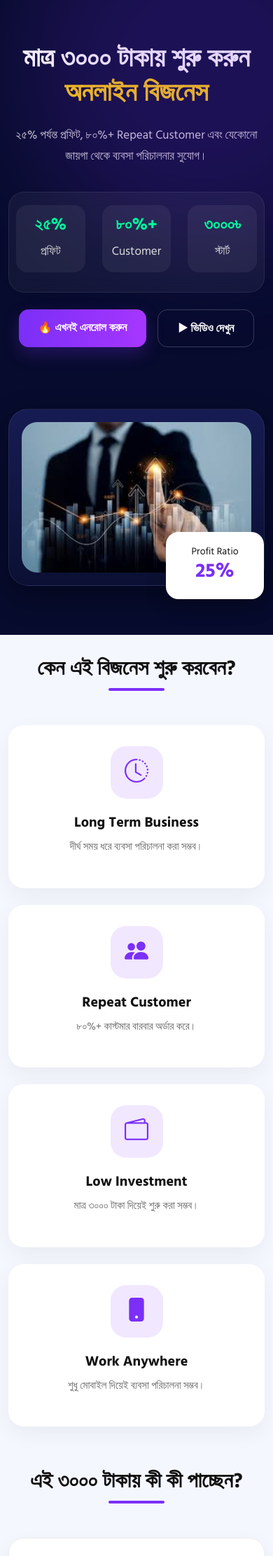
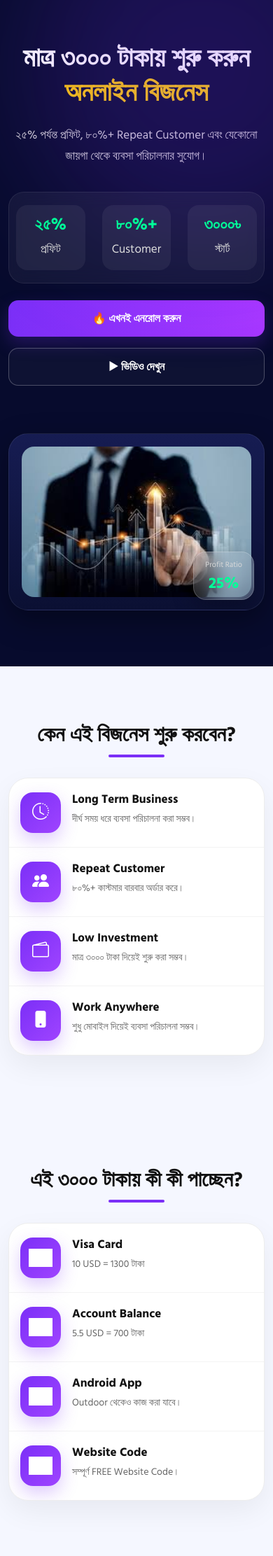
Before and after one commit to bamdyasin/coinbusiness, a PHP site: page / in a window 390 px wide. Shown: the part 81-2304 px from the top of the page at 70% size. Run offline with PHP 8.4, Linux system fonts and the light colour scheme; grey boxes are pictures that could not be loaded.

Commit message:
design Ok

```diff
--- a/index.html
+++ b/index.html
@@ -1,6 +1,7 @@
 <!DOCTYPE html>
 <html lang="bn">
 <head>
+
 <meta charset="UTF-8">
 <meta name="viewport" content="width=device-width, initial-scale=1.0">
 
@@ -9,18 +10,19 @@
 <!-- Bootstrap -->
 <link href="https://cdn.jsdelivr.net/npm/bootstrap@5.3.3/dist/css/bootstrap.min.css" rel="stylesheet">
 
+<!-- Bootstrap Icons -->
+<link rel="stylesheet" href="https://cdn.jsdelivr.net/npm/bootstrap-icons@1.11.3/font/bootstrap-icons.min.css">
+
 <!-- Google Font -->
 <link href="https://fonts.googleapis.com/css2?family=Hind+Siliguri:wght@400;500;600;700&display=swap" rel="stylesheet">
 
-  <!-- Icons -->
-  <link rel="stylesheet" href="https://cdn.jsdelivr.net/npm/bootstrap-icons@1.11.3/font/bootstrap-icons.min.css">
-
+<!-- Custom Style -->
 <link rel="stylesheet" href="style.css">
 
 </head>
 <body>
 
-<!-- Navbar -->
+<!-- NAVBAR -->
 
 <nav class="navbar navbar-expand-lg">
 
@@ -61,17 +63,13 @@
 
       </ul>
 
-      <a href="#" class="btn btn-main ms-lg-4 mt-3 mt-lg-0">
-        এখনই এনরোল করুন
-      </a>
-
     </div>
 
   </div>
 
 </nav>
 
-<!-- Hero -->
+<!-- HERO -->
 
 <section class="hero">
 
@@ -121,6 +119,8 @@
 
         </div>
 
+        <!-- BUTTONS -->
+
         <div class="d-flex gap-3 flex-wrap mt-4 justify-content-center justify-content-lg-start">
 
           <a href="#" class="btn btn-main">
@@ -139,11 +139,14 @@
 
         <div class="hero-card">
 
-          <img src="images.jpg">
+          <img src="images.jpg" alt="Business Image">
 
           <div class="floating-badge">
+
             <small>Profit Ratio</small>
+
             <h4>25%</h4>
+
           </div>
 
         </div>
@@ -156,7 +159,7 @@
 
 </section>
 
-<!-- Features -->
+<!-- FEATURES -->
 
 <section>
 
@@ -166,75 +169,107 @@
       <h2>কেন এই বিজনেস শুরু করবেন?</h2>
     </div>
 
-    <div class="row g-4">
+    <!-- Desktop -->
+
+    <div class="row g-4 d-none d-md-flex">
 
       <div class="col-md-6 col-lg-3">
-
         <div class="feature-card">
-
           <div class="feature-icon">
             <i class="bi bi-clock-history"></i>
           </div>
+          <h5>Long Term Business</h5>
+          <p>দীর্ঘ সময় ধরে ব্যবসা পরিচালনা করা সম্ভব।</p>
+        </div>
+      </div>
 
-          <h5>Long Term Business</h5>
+      <div class="col-md-6 col-lg-3">
+        <div class="feature-card">
+          <div class="feature-icon">
+            <i class="bi bi-people-fill"></i>
+          </div>
+          <h5>Repeat Customer</h5>
+          <p>৮০%+ কাস্টমার বারবার অর্ডার করে।</p>
+        </div>
+      </div>
 
-          <p>
-            দীর্ঘ সময় ধরে ব্যবসা পরিচালনা করা সম্ভব।
-          </p>
+      <div class="col-md-6 col-lg-3">
+        <div class="feature-card">
+          <div class="feature-icon">
+            <i class="bi bi-wallet2"></i>
+          </div>
+          <h5>Low Investment</h5>
+          <p>মাত্র ৩০০০ টাকা দিয়েই শুরু করা সম্ভব।</p>
+        </div>
+      </div>
 
+      <div class="col-md-6 col-lg-3">
+        <div class="feature-card">
+          <div class="feature-icon">
+            <i class="bi bi-phone-fill"></i>
+          </div>
+          <h5>Work Anywhere</h5>
+          <p>শুধু মোবাইল দিয়েই ব্যবসা পরিচালনা সম্ভব।</p>
+        </div>
       </div>
 
     </div>
 
-      <div class="col-md-6 col-lg-3">
+    <!-- Mobile -->
 
-        <div class="feature-card">
+    <div class="d-block d-md-none">
 
-          <div class="feature-icon">
-            <i class="bi bi-people-fill"></i>
+      <div class="mobile-combined-card">
+
+        <div class="mobile-item">
+
+          <div class="mobile-icon">
+            <i class="bi bi-clock-history"></i>
           </div>
 
-          <h5>Repeat Customer</h5>
-
-          <p>
-            ৮০%+ কাস্টমার বারবার অর্ডার করে।
-          </p>
-
+          <div class="mobile-content">
+            <h5>Long Term Business</h5>
+            <p>দীর্ঘ সময় ধরে ব্যবসা পরিচালনা করা সম্ভব।</p>
           </div>
 
         </div>
 
-      <div class="col-md-6 col-lg-3">
+        <div class="mobile-item">
 
-        <div class="feature-card">
-
-          <div class="feature-icon">
-            <i class="bi bi-wallet2"></i>
+          <div class="mobile-icon">
+            <i class="bi bi-people-fill"></i>
           </div>
 
-          <h5>Low Investment</h5>
-
-          <p>
-            মাত্র ৩০০০ টাকা দিয়েই শুরু করা সম্ভব।
-          </p>
-
+          <div class="mobile-content">
+            <h5>Repeat Customer</h5>
+            <p>৮০%+ কাস্টমার বারবার অর্ডার করে।</p>
           </div>
 
         </div>
 
-      <div class="col-md-6 col-lg-3">
+        <div class="mobile-item">
 
-        <div class="feature-card">
+          <div class="mobile-icon">
+            <i class="bi bi-wallet2"></i>
+          </div>
 
-          <div class="feature-icon">
+          <div class="mobile-content">
+            <h5>Low Investment</h5>
+            <p>মাত্র ৩০০০ টাকা দিয়েই শুরু করা সম্ভব।</p>
+          </div>
+
+        </div>
+
+        <div class="mobile-item">
+
+          <div class="mobile-icon">
             <i class="bi bi-phone-fill"></i>
           </div>
 
+          <div class="mobile-content">
             <h5>Work Anywhere</h5>
-
-          <p>
-            শুধু মোবাইল দিয়েই ব্যবসা পরিচালনা সম্ভব।
-          </p>
+            <p>শুধু মোবাইল দিয়েই ব্যবসা পরিচালনা সম্ভব।</p>
+          </div>
 
         </div>
 
@@ -246,7 +281,7 @@
 
 </section>
 
-<!-- Packages -->
+<!-- PACKAGES -->
 
 <section>
 
@@ -256,75 +291,103 @@
       <h2>এই ৩০০০ টাকায় কী কী পাচ্ছেন?</h2>
     </div>
 
-    <div class="row g-4">
+    <!-- Desktop -->
+
+    <div class="row g-4 d-none d-md-flex">
 
       <div class="col-md-6 col-lg-3">
+        <div class="package-card">
+          <div class="package-number">01</div>
+          <img src="https://cdn-icons-png.flaticon.com/512/196/196578.png">
+          <h4>Visa Card</h4>
+          <p>10 USD = 1300 টাকা</p>
+        </div>
+      </div>
 
+      <div class="col-md-6 col-lg-3">
         <div class="package-card">
+          <div class="package-number">02</div>
+          <img src="https://cdn-icons-png.flaticon.com/512/2489/2489756.png">
+          <h4>Account Balance</h4>
+          <p>5.5 USD = 700 টাকা</p>
+        </div>
+      </div>
 
-          <div class="package-number">01</div>
+      <div class="col-md-6 col-lg-3">
+        <div class="package-card">
+          <div class="package-number">03</div>
+          <img src="https://cdn-icons-png.flaticon.com/512/888/888879.png">
+          <h4>Android App</h4>
+          <p>Outdoor থেকেও কাজ করা যাবে।</p>
+        </div>
+      </div>
 
-          <img src="https://cdn-icons-png.flaticon.com/512/196/196578.png">
-
-          <h4>Visa Card</h4>
-
-          <p>
-            10 USD = 1300 টাকা
-          </p>
-
+      <div class="col-md-6 col-lg-3">
+        <div class="package-card">
+          <div class="package-number">04</div>
+          <img src="https://cdn-icons-png.flaticon.com/512/1006/1006771.png">
+          <h4>Website Code</h4>
+          <p>সম্পূর্ণ FREE Website Code।</p>
+        </div>
       </div>
 
     </div>
 
-      <div class="col-md-6 col-lg-3">
+    <!-- Mobile -->
 
-        <div class="package-card">
+    <div class="d-block d-md-none">
 
-          <div class="package-number">02</div>
+      <div class="mobile-combined-card">
 
-          <img src="https://cdn-icons-png.flaticon.com/512/2489/2489756.png">
+        <div class="mobile-item">
 
-          <h4>Account Balance</h4>
+          <div class="mobile-icon">
+            <img src="https://cdn-icons-png.flaticon.com/512/196/196578.png">
+          </div>
 
-          <p>
-            5.5 USD = 700 টাকা
-          </p>
-
+          <div class="mobile-content">
+            <h5>Visa Card</h5>
+            <p>10 USD = 1300 টাকা</p>
           </div>
 
         </div>
 
-      <div class="col-md-6 col-lg-3">
+        <div class="mobile-item">
 
-        <div class="package-card">
+          <div class="mobile-icon">
+            <img src="https://cdn-icons-png.flaticon.com/512/2489/2489756.png">
+          </div>
 
-          <div class="package-number">03</div>
-
-          <img src="https://cdn-icons-png.flaticon.com/512/888/888879.png">
-
-          <h4>Android App</h4>
-
-          <p>
-            Outdoor থেকেও কাজ করা যাবে।
-          </p>
-
+          <div class="mobile-content">
+            <h5>Account Balance</h5>
+            <p>5.5 USD = 700 টাকা</p>
           </div>
 
         </div>
 
-      <div class="col-md-6 col-lg-3">
+        <div class="mobile-item">
 
-        <div class="package-card">
+          <div class="mobile-icon">
+            <img src="https://cdn-icons-png.flaticon.com/512/888/888879.png">
+          </div>
 
-          <div class="package-number">04</div>
+          <div class="mobile-content">
+            <h5>Android App</h5>
+            <p>Outdoor থেকেও কাজ করা যাবে।</p>
+          </div>
 
+        </div>
+
+        <div class="mobile-item">
+
+          <div class="mobile-icon">
             <img src="https://cdn-icons-png.flaticon.com/512/1006/1006771.png">
+          </div>
 
-          <h4>Website Code</h4>
-
-          <p>
-            সম্পূর্ণ FREE Website Code।
-          </p>
+          <div class="mobile-content">
+            <h5>Website Code</h5>
+            <p>সম্পূর্ণ FREE Website Code।</p>
+          </div>
 
         </div>
 
@@ -336,7 +399,7 @@
 
 </section>
 
-<!-- Course -->
+<!-- COURSE -->
 
 <section>
 
@@ -367,6 +430,8 @@
 
         <div class="col-lg-6">
 
+          <div class="refund-card text-center">
+
             <h2 class="fw-bold mb-4">
               Refund Guarantee
             </h2>
@@ -379,6 +444,8 @@
             <a href="#" class="btn btn-main mt-3">
               এখনই শুরু করুন
             </a>
+
+          </div>
 
         </div>
 
@@ -417,7 +484,7 @@
 
 </section>
 
-<!-- Footer -->
+<!-- FOOTER -->
 
 <footer>
 
--- a/style.css
+++ b/style.css
@@ -1,4 +1,3 @@
-
 *{
   margin:0;
   padding:0;
@@ -16,7 +15,9 @@
   text-decoration:none;
 }
 
-    /* Navbar */
+/* =========================
+   NAVBAR
+========================= */
 
 .navbar{
   background:#070b2d;
@@ -25,54 +26,29 @@
 
 .navbar-brand{
   color:#fff !important;
+  font-size:28px;
   font-weight:700;
-      font-size:28px;
 }
 
 .nav-link{
-      color:#d6d6d6 !important;
+  color:#d8d8d8 !important;
   margin-left:15px;
-      transition:0.3s;
 }
 
 .nav-link:hover{
   color:#fff !important;
 }
 
-    /* Buttons */
-
-    .btn-main{
-      background:linear-gradient(90deg,#7b2ff7,#a737ff);
-      color:#fff;
-      border:none;
-      padding:14px 28px;
-      border-radius:14px;
-      font-weight:600;
-      transition:0.3s;
-      box-shadow:0 10px 25px rgba(123,47,247,0.25);
-    }
-
-    .btn-main:hover{
-      color:#fff;
-      transform:translateY(-2px);
-    }
-
-    .btn-outline-custom{
-      border:1px solid rgba(255,255,255,0.2);
-      color:#fff;
-      padding:14px 28px;
-      border-radius:14px;
-      font-weight:600;
-    }
-
-    /* Hero */
+/* =========================
+   HERO
+========================= */
 
 .hero{
   background:#070b2d;
   color:#fff;
-      padding:90px 0 70px;
+  padding:60px 0 80px;
+  overflow:hidden;
   position:relative;
-      overflow:hidden;
 }
 
 .hero::before{
@@ -84,7 +60,7 @@
   border-radius:50%;
   top:-150px;
   right:-150px;
-      filter:blur(80px);
+  filter:blur(90px);
 }
 
 .hero h1{
@@ -104,6 +80,45 @@
   line-height:1.8;
 }
 
+/* =========================
+   BUTTONS
+========================= */
+
+.btn-main{
+  background:linear-gradient(90deg,#7b2ff7,#a737ff);
+  color:#fff;
+  border:none;
+  padding:14px 28px;
+  border-radius:14px;
+  font-weight:600;
+  box-shadow:0 10px 25px rgba(123,47,247,0.25);
+  transition:0.3s;
+}
+
+.btn-main:hover{
+  transform:translateY(-2px);
+  color:#fff;
+}
+
+.btn-outline-custom{
+  border:1px solid rgba(255,255,255,0.25);
+  color:#fff;
+  padding:14px 28px;
+  border-radius:14px;
+  font-weight:600;
+  transition:0.3s;
+  background:rgba(255,255,255,0.03);
+}
+
+.btn-outline-custom:hover{
+  background:#fff;
+  color:#111;
+}
+
+/* =========================
+   STATS
+========================= */
+
 .stats-card{
   background:rgba(255,255,255,0.05);
   border:1px solid rgba(255,255,255,0.08);
@@ -114,55 +129,72 @@
 }
 
 .stats-item h3{
-      color:#00ff9d;
+  color:#00ff99;
   font-weight:700;
-      margin-bottom:8px;
+  margin-bottom:5px;
 }
 
 .stats-item p{
-      font-size:15px;
+  color:#ddd;
+  font-size:14px;
   margin:0;
-      color:#ddd;
 }
 
-    /* Hero Image Card */
+/* =========================
+   HERO CARD
+========================= */
 
 .hero-card{
   background:linear-gradient(180deg,#161c52,#0b1033);
   border-radius:35px;
   padding:25px;
+  border:1px solid rgba(255,255,255,0.08);
+  box-shadow:0 15px 40px rgba(0,0,0,0.35);
   position:relative;
-      box-shadow:0 15px 40px rgba(0,0,0,0.35);
-      border:1px solid rgba(255,255,255,0.08);
+  overflow:hidden;
 }
 
 .hero-card img{
   width:100%;
-      border-radius:22px;
+  border-radius:25px;
+  display:block;
 }
+
+/* FLOATING BADGE */
 
 .floating-badge{
   position:absolute;
-      bottom:-20px;
-      right:-10px;
-      background:#fff;
-      color:#111;
-      border-radius:18px;
-      padding:18px;
-      width:170px;
-      box-shadow:0 10px 30px rgba(0,0,0,0.2);
+  bottom:20px;
+  right:20px;
+  background:rgba(255,255,255,0.12);
+  backdrop-filter:blur(14px);
+  border:1px solid rgba(255,255,255,0.2);
+  padding:14px 22px;
+  border-radius:22px;
+  color:#fff;
+  box-shadow:0 10px 30px rgba(0,0,0,0.25);
+}
+
+.floating-badge small{
+  display:block;
+  color:#d9d9d9;
+  font-size:13px;
+  margin-bottom:4px;
 }
 
 .floating-badge h4{
+  margin:0;
+  font-size:28px;
   font-weight:700;
-      font-size:36px;
-      color:#7b2ff7;
+  color:#00ff99;
 }
 
-    /* Section */
+/* =========================
+   SECTION
+========================= */
 
 section{
-      padding:30px 0;
+  padding:80px 0;
 }
 
 .section-title{
@@ -189,34 +221,31 @@
   border-radius:10px;
 }
 
-    /* Feature Card */
+/* =========================
+   DESKTOP FEATURE CARD
+========================= */
 
 .feature-card{
   background:#fff;
   border-radius:24px;
   padding:30px 20px;
   text-align:center;
-      transition:0.3s;
   height:100%;
   box-shadow:0 10px 30px rgba(0,0,0,0.05);
-    }
-
-    .feature-card:hover{
-      transform:translateY(-6px);
 }
 
 .feature-icon{
   width:75px;
   height:75px;
-      margin:auto;
-      border-radius:22px;
+  background:#f1e7ff;
+  color:#7b2ff7;
+  border-radius:20px;
   display:flex;
   align-items:center;
   justify-content:center;
-      font-size:34px;
-      margin-bottom:22px;
-      background:#f1e7ff;
-      color:#7b2ff7;
+  margin:auto;
+  margin-bottom:20px;
+  font-size:32px;
 }
 
 .feature-card h5{
@@ -226,24 +255,21 @@
 
 .feature-card p{
   color:#666;
-      font-size:15px;
   line-height:1.7;
+  margin:0;
 }
 
-    /* Package */
+/* =========================
+   DESKTOP PACKAGE CARD
+========================= */
 
 .package-card{
   background:#fff;
   border-radius:24px;
   padding:25px;
   height:100%;
-      transition:0.3s;
   box-shadow:0 10px 30px rgba(0,0,0,0.05);
   border:1px solid #eee;
-    }
-
-    .package-card:hover{
-      transform:translateY(-6px);
 }
 
 .package-number{
@@ -256,7 +282,7 @@
   align-items:center;
   justify-content:center;
   font-weight:700;
-      margin-bottom:18px;
+  margin-bottom:20px;
 }
 
 .package-card img{
@@ -271,11 +297,71 @@
 
 .package-card p{
   color:#666;
-      line-height:1.8;
+  line-height:1.7;
   margin:0;
 }
 
-    /* Course Section */
+/* =========================
+   MOBILE COMBINED CARD
+========================= */
+
+.mobile-combined-card{
+  background:#fff;
+  border-radius:28px;
+  overflow:hidden;
+  box-shadow:0 15px 40px rgba(0,0,0,0.06);
+  border:1px solid #ededed;
+}
+
+.mobile-item{
+  display:flex;
+  align-items:flex-start;
+  gap:16px;
+  padding:22px 18px;
+  border-bottom:1px solid #f3f3f3;
+}
+
+.mobile-item:last-child{
+  border-bottom:none;
+}
+
+.mobile-icon{
+  min-width:65px;
+  width:65px;
+  height:65px;
+  border-radius:20px;
+  display:flex;
+  align-items:center;
+  justify-content:center;
+  font-size:28px;
+  background:linear-gradient(135deg,#7b2ff7,#9f44ff);
+  color:#fff;
+  box-shadow:0 10px 25px rgba(123,47,247,0.25);
+}
+
+.mobile-icon img{
+  width:34px;
+  height:34px;
+  object-fit:contain;
+  filter:brightness(0) invert(1);
+}
+
+.mobile-content h5{
+  font-size:19px;
+  font-weight:700;
+  margin-bottom:6px;
+}
+
+.mobile-content p{
+  color:#666;
+  line-height:1.7;
+  margin:0;
+  font-size:15px;
+}
+
+/* =========================
+   COURSE BOX
+========================= */
 
 .course-box{
   background:#fff;
@@ -289,43 +375,65 @@
   font-size:18px;
 }
 
-    /* CTA */
+/* =========================
+   REFUND CARD
+========================= */
+
+.refund-card{
+  border: 2px dotted #7b2ff7;
+  border-radius: 25px;
+  padding: 30px;
+  background: #fff;
+  transition: 0.3s;
+}
+
+.refund-card:hover{
+  background: #fdfbff;
+}
+
+/* =========================
+   CTA
+========================= */
 
 .cta{
   background:linear-gradient(90deg,#6a11cb,#2575fc);
+  color:#fff;
   border-radius:35px;
   padding:70px 30px;
   text-align:center;
-      color:#fff;
 }
 
 .cta h2{
-      font-size:50px;
+  font-size:48px;
   font-weight:700;
   margin-bottom:20px;
 }
 
 .cta p{
+  color:#eee;
   font-size:20px;
-      color:#eee;
 }
 
-    /* Footer */
+/* =========================
+   FOOTER
+========================= */
 
 footer{
   background:#070b2d;
   color:#fff;
+  text-align:center;
   padding:35px 0;
-      text-align:center;
 }
 
-    /* Mobile */
+/* =========================
+   MOBILE
+========================= */
 
 @media(max-width:768px){
 
   .hero{
+    text-align:center;
     padding-top:60px;
-        text-align:center;
   }
 
   .hero h1{
@@ -344,35 +452,39 @@
     background:rgba(255,255,255,0.06);
     border-radius:16px;
     padding:15px 10px;
-        margin-bottom:10px;
   }
 
   .hero-card{
-        margin-top:40px;
+    margin-top:20px;
+    padding:18px;
     border-radius:28px;
-        padding:18px;
+  }
+
+  .hero-card img{
+    border-radius:18px;
   }
 
   .floating-badge{
-        width:140px;
-        padding:15px;
-        right:0;
+    bottom:14px;
+    right:14px;
+    padding:10px 16px;
+    border-radius:18px;
   }
 
   .floating-badge h4{
-        font-size:28px;
+    font-size:22px;
+  }
+
+  .floating-badge small{
+    font-size:11px;
+  }
+
+  .section-title{
+    margin-bottom:35px;
   }
 
   .section-title h2{
     font-size:30px;
-      }
-
-      .feature-card{
-        border-radius:22px;
-      }
-
-      .package-card{
-        border-radius:22px;
   }
 
   .course-box{
@@ -381,15 +493,40 @@
 
   .cta{
     padding:50px 20px;
-        border-radius:28px;
   }
 
   .cta h2{
-        font-size:34px;
+    font-size:32px;
   }
 
   .cta p{
     font-size:16px;
   }
 
+  .mobile-item{
+    padding:20px 16px;
   }
+
+  .mobile-icon{
+    width:58px;
+    height:58px;
+    min-width:58px;
+    border-radius:18px;
+    font-size:24px;
+  }
+
+  .mobile-content h5{
+    font-size:17px;
+  }
+
+  .mobile-content p{
+    font-size:14px;
+  }
+
+  .btn-main,
+  .btn-outline-custom{
+    width:100%;
+    text-align:center;
+  }
+
+}
```
Lines whose indentation alone changed are shown as unchanged.
